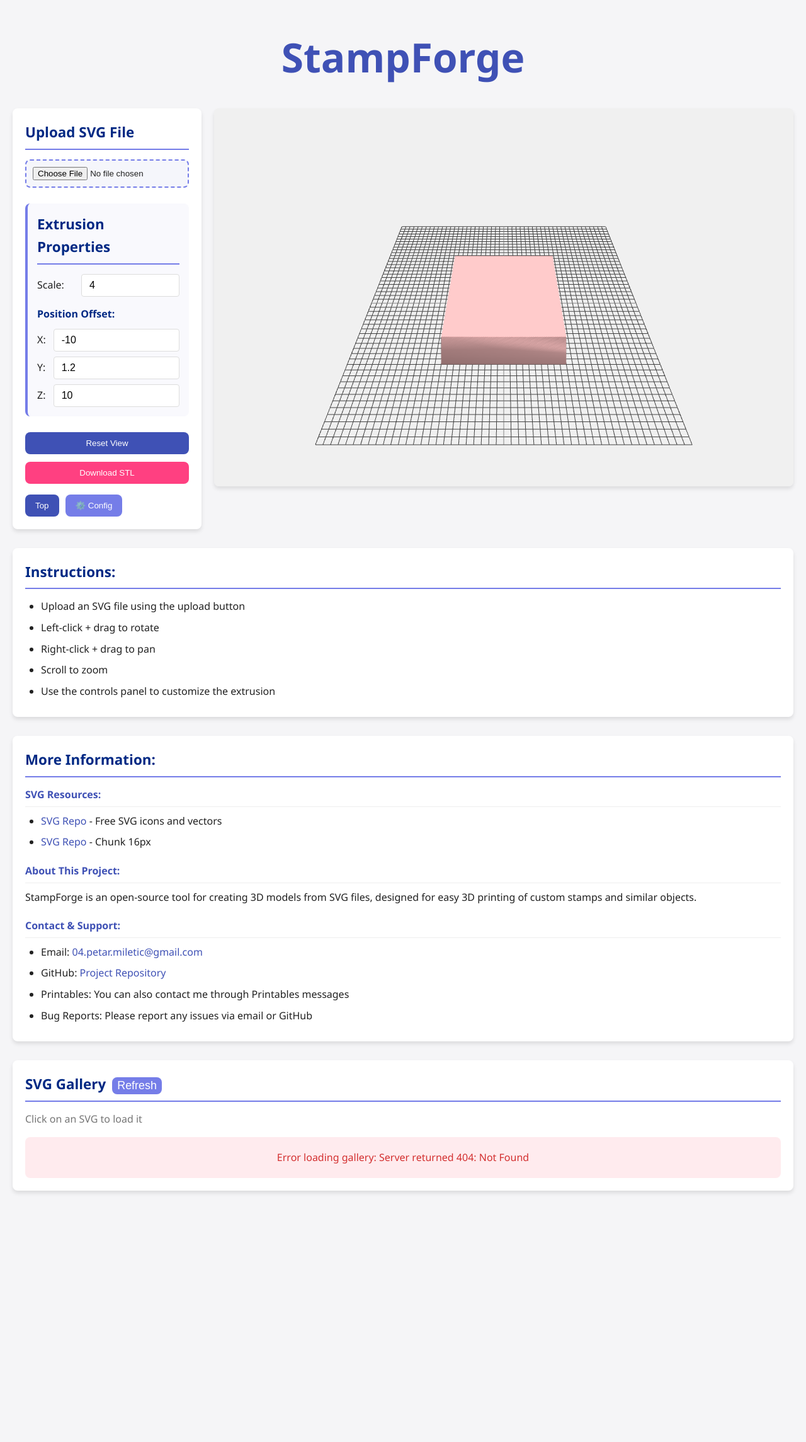
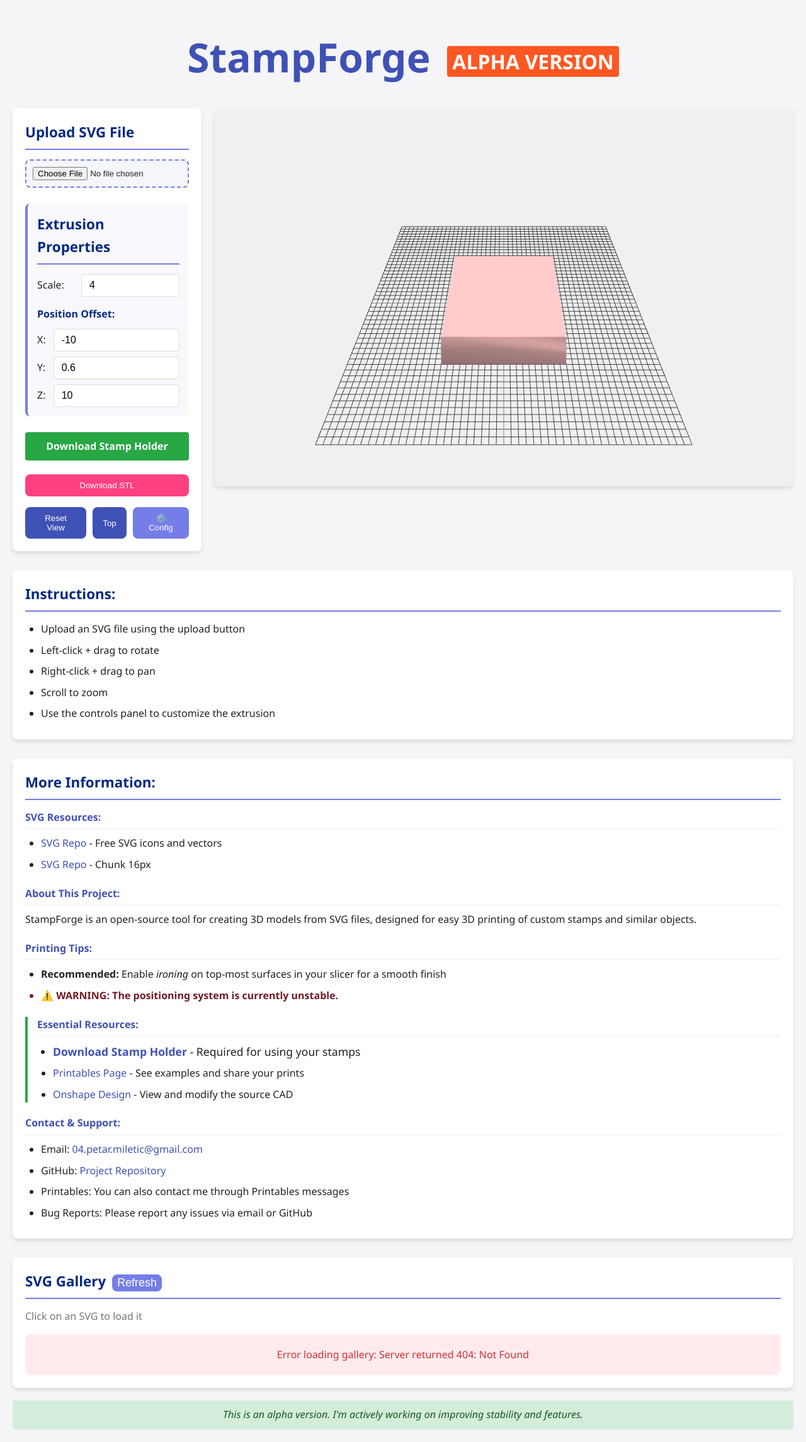
Before and after one commit to itzpere/stamp-forge, a website: page index.html in a window 1280 px wide. Shown: the whole page at 63% size. Before the commit the page ends 1910 px from the top, so only its background shows below. Drawn offline with nearby package versions, Linux system fonts and the light colour scheme; no server answers; animation ran at ten frames a second.

Commit message:
feat: enhance README and UI with alpha version notice, essential downloads, and printing tips; update SVG resources

```diff
--- a/index.html
+++ b/index.html
@@ -27,10 +27,82 @@
     <script src="js/exportUtils.js"></script>
     <script src="js/uiControls.js"></script>
     <script src="js/main.js"></script>
+
+    <style>
+        .alpha-badge {
+            background-color: #ff5722;
+            color: white;
+            font-size: 0.5em;
+            padding: 3px 8px;
+            border-radius: 4px;
+            vertical-align: middle;
+            margin-left: 10px;
+        }
+
+        .warning-box {
+            background-color: #fff3cd;
+            border: 1px solid #ffeeba;
+            border-left: 5px solid #ff9800;
+            color: #856404;
+            padding: 10px;
+            margin: 15px 0;
+            border-radius: 4px;
+        }
+
+        .warning-text {
+            color: #721c24;
+            font-weight: bold;
+        }
+
+        .prominent-button {
+            display: block;
+            background-color: #28a745;
+            color: white;
+            text-align: center;
+            padding: 10px;
+            margin-bottom: 10px;
+            text-decoration: none;
+            border-radius: 4px;
+            font-weight: bold;
+            border: none;
+            cursor: pointer;
+            transition: background-color 0.3s;
+        }
+
+        .prominent-button:hover {
+            background-color: #218838;
+        }
+
+        .prominent-link {
+            color: #28a745;
+            font-weight: bold;
+            text-decoration: underline;
+        }
+
+        .highlight-section {
+            border-left: 4px solid #28a745;
+            padding-left: 15px;
+        }
+
+        .highlight-item {
+            font-size: 1.1em;
+            margin-bottom: 8px;
+        }
+
+        .development-notice {
+            text-align: center;
+            background-color: #d4edda;
+            color: #155724;
+            padding: 10px;
+            margin-top: 20px;
+            border-radius: 4px;
+            font-style: italic;
+        }
+    </style>
 </head>
 <body>
     <div class="container">
-        <h1>StampForge</h1>
+        <h1>StampForge <span class="alpha-badge">ALPHA VERSION</span></h1>
 
         <div class="main-content">
             <div class="controls-panel">
@@ -53,7 +125,7 @@
                         <input type="number" id="extrusionX" min="-10" max="10" step="0.1" value="0">
 
                         <label for="extrusionY">Y:</label>
-                        <input type="number" id="extrusionY" min="-10" max="10" step="0.1" value="0">
+                        <input type="number" id="extrusionY" min="-10" max="10" step="0.1" value="0.6">
 
                         <label for="extrusionZ">Z:</label>
                         <input type="number" id="extrusionZ" min="-10" max="10" step="0.1" value="0">
@@ -61,11 +133,12 @@
                 </div>
 
                 <div class="action-buttons">
-                    <button id="resetView">Reset View</button>
+                    <a href="https://www.printables.com/model/stampforge-holder" target="_blank" id="downloadHolder" class="prominent-button">Download Stamp Holder</a>
                     <button id="downloadSTL" disabled>Download STL</button>
 
-                    <!-- View buttons now include config button -->
+                    <!-- View buttons now include reset view button -->
                     <div class="view-buttons">
+                        <button id="resetView">Reset View</button>
                         <button id="topView">Top</button>
                         <button id="configBtn">⚙️ Config</button>
                     </div>
@@ -89,7 +162,7 @@
             </ul>
         </div>
 
-        <!-- New More Info Section -->
+        <!-- More Info Section -->
         <div class="more-info">
             <h3>More Information:</h3>
 
@@ -107,6 +180,23 @@
             </div>
 
             <div class="info-section">
+                <h4>Printing Tips:</h4>
+                <ul>
+                    <li><strong>Recommended:</strong> Enable <em>ironing</em> on top-most surfaces in your slicer for a smooth finish</li>
+                    <li class="warning-text"><strong>⚠️ WARNING:</strong> The positioning system is currently unstable.</li>
+                </ul>
+            </div>
+
+            <div class="info-section highlight-section">
+                <h4>Essential Resources:</h4>
+                <ul>
+                    <li class="highlight-item"><a href="https://www.printables.com/model/stampforge-holder" target="_blank" class="prominent-link">Download Stamp Holder</a> - Required for using your stamps</li>
+                    <li><a href="https://www.printables.com/model/stampforge" target="_blank">Printables Page</a> - See examples and share your prints</li>
+                    <li><a href="https://cad.onshape.com/documents/b8df565e3ee5bf1496f24090/w/ae81aeeee47b9edd37d47bd6/e/7bbac46e537c734a00283271?renderMode=0&uiState=6817b59c4f958a65368d6c7d" target="_blank">Onshape Design</a> - View and modify the source CAD</li>
+                </ul>
+            </div>
+
+            <div class="info-section">
                 <h4>Contact & Support:</h4>
                 <ul>
                     <li>Email: <a href="mailto:04.petar.miletic@gmail.com">04.petar.miletic@gmail.com</a></li>
@@ -117,7 +207,7 @@
             </div>
         </div>
 
-        <!-- New SVG Gallery Section -->
+        <!-- SVG Gallery Section -->
         <div class="svg-gallery-section">
             <h3>SVG Gallery</h3>
             <p class="gallery-info">Click on an SVG to load it</p>
@@ -194,6 +284,10 @@
         </div>
     </div>
 
+    <div class="development-notice">
+        This is an alpha version. I'm actively working on improving stability and features.
+    </div>
+
     <!-- Add script to load gallery -->
     <script src="js/gallery.js"></script>
 </body>
--- a/js/geometry.js
+++ b/js/geometry.js
@@ -191,8 +191,10 @@
 // Update extrusion position based on UI inputs
 function updateExtrusionPosition() {
     extrusionPosition.x = parseFloat(document.getElementById('extrusionX').value);
-    extrusionPosition.y = parseFloat(document.getElementById('extrusionY').value);
     extrusionPosition.z = parseFloat(document.getElementById('extrusionZ').value);
+
+    // IMPORTANT: Always force Y position to 0.6
+    extrusionPosition.y = 0.6;
 
     // Reposition all extrusions
     if (extrudedGroup && extrudedGroup.children.length > 0) {
@@ -206,8 +208,10 @@
 // Optimized position update
 function optimizedPositionUpdate() {
     extrusionPosition.x = parseFloat(document.getElementById('extrusionX').value);
-    extrusionPosition.y = parseFloat(document.getElementById('extrusionY').value);
     extrusionPosition.z = parseFloat(document.getElementById('extrusionZ').value);
+
+    // IMPORTANT: Always force Y position to 0.6
+    extrusionPosition.y = 0.6;
 
     renderer.shadowMap.enabled = false;
 
--- a/js/globals.js
+++ b/js/globals.js
@@ -9,7 +9,7 @@
 // Dimensions and properties (with defaults)
 const brickDimensions = { width: 20, height: 3, depth: 20 };
 let extrusionHeight = 1.2; // Default extrusion height in mm
-let extrusionPosition = { x: -10, y: 1.2, z: 10 }; // Position offset for extrusions
+let extrusionPosition = { x: -10, y: 0.6, z: 10 }; // Position offset for extrusions
 let extrusionColor = 0x2a75f3;
 let brickColor = 0xbc8f8f;
 let triangleColor = 0xbc8f8f; // Default triangle color
--- a/js/uiControls.js
+++ b/js/uiControls.js
@@ -35,7 +35,7 @@
         const extrusionZEl = document.getElementById('extrusionZ');
 
         if (extrusionXEl) extrusionXEl.value = extrusionPosition.x;
-        if (extrusionYEl) extrusionYEl.value = extrusionPosition.y;
+        if (extrusionYEl) extrusionYEl.value = 0.6; // Always set Y input to 0.6
         if (extrusionZEl) extrusionZEl.value = extrusionPosition.z;
 
         if (extrusionXEl) extrusionXEl.addEventListener('change', updateExtrusionPosition);
@@ -358,3 +358,37 @@
         console.warn("mirrorTriangleMesh or its material not found");
     }
 }
+
+// Update extrusion position (for 'change' events)
+function updateExtrusionPosition() {
+    extrusionPosition.x = parseFloat(document.getElementById('extrusionX').value);
+    extrusionPosition.y = parseFloat(document.getElementById('extrusionY').value); // Use user's Y value
+    extrusionPosition.z = parseFloat(document.getElementById('extrusionZ').value);
+
+    // Update the extrusion position in the scene
+    if (extrudedGroup) {
+        extrudedGroup.position.copy(extrusionPosition);
+    }
+}
+
+// Optimized position update with debouncing (for 'input' events)
+function optimizedPositionUpdate() {
+    extrusionPosition.x = parseFloat(document.getElementById('extrusionX').value);
+    extrusionPosition.y = parseFloat(document.getElementById('extrusionY').value); // Use user's Y value
+    extrusionPosition.z = parseFloat(document.getElementById('extrusionZ').value);
+
+    if (isUserInteracting) {
+        pendingUpdate = true;
+        debounce(() => {
+            // Update the position without rebuilding
+            if (extrudedGroup) {
+                extrudedGroup.position.copy(extrusionPosition);
+            }
+        });
+    } else {
+        // Immediate update if not interacting
+        if (extrudedGroup) {
+            extrudedGroup.position.copy(extrusionPosition);
+        }
+    }
+}
```
Also changed, not shown: README.md, svgs/checkmark-svgrepo-com(1).svg (added), svgs/dollar-svgrepo-com.svg (added), svgs/euro-svgrepo-com.svg (added), svgs/number-1-svgrepo-com.svg (added), svgs/number-3-svgrepo-com.svg (added), svgs/number-8-alt-svgrepo-com.svg (added), svgs/plus-svgrepo-com.svg (added), svgs/power-svgrepo-com.svg (added), svgs/rook-svgrepo-com.svg (added), svgs/x-1-svgrepo-com.svg (added).
